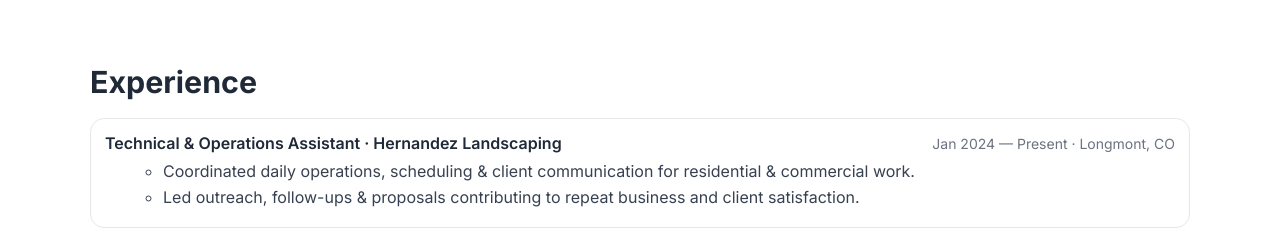
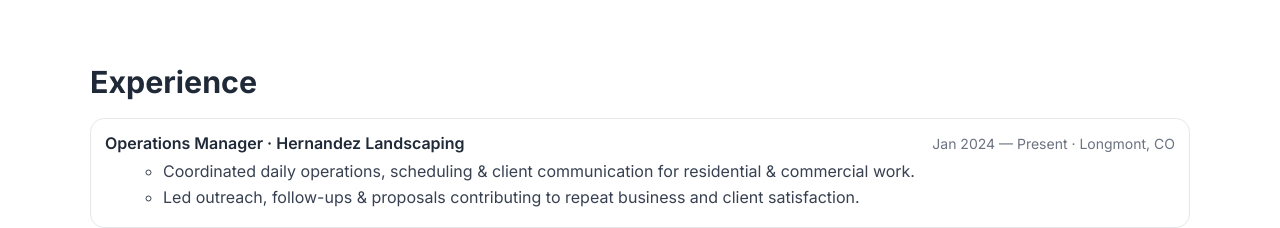
Before and after one commit to Mario9290/PersonalWebsite, a plain HTML site: page index.html in a window 1280 px wide. Shown: the part 2140-2368 px from the top of the page. Drawn offline with Linux system fonts and the light colour scheme.

Commit message:
Update job title from Assistant to Manager

```diff
--- a/index.html
+++ b/index.html
@@ -203,7 +203,7 @@
       <ul class="timeline">
         <li class="timeline-item reveal-up" style="--delay: .05s">
           <div class="timeline-meta">
-            <span class="role">Technical & Operations Assistant · Hernandez Landscaping</span>
+            <span class="role">Operations Manager · Hernandez Landscaping</span>
             <span class="when">Jan 2024 — Present · Longmont, CO</span>
           </div>
           <ul class="bullets">
```
